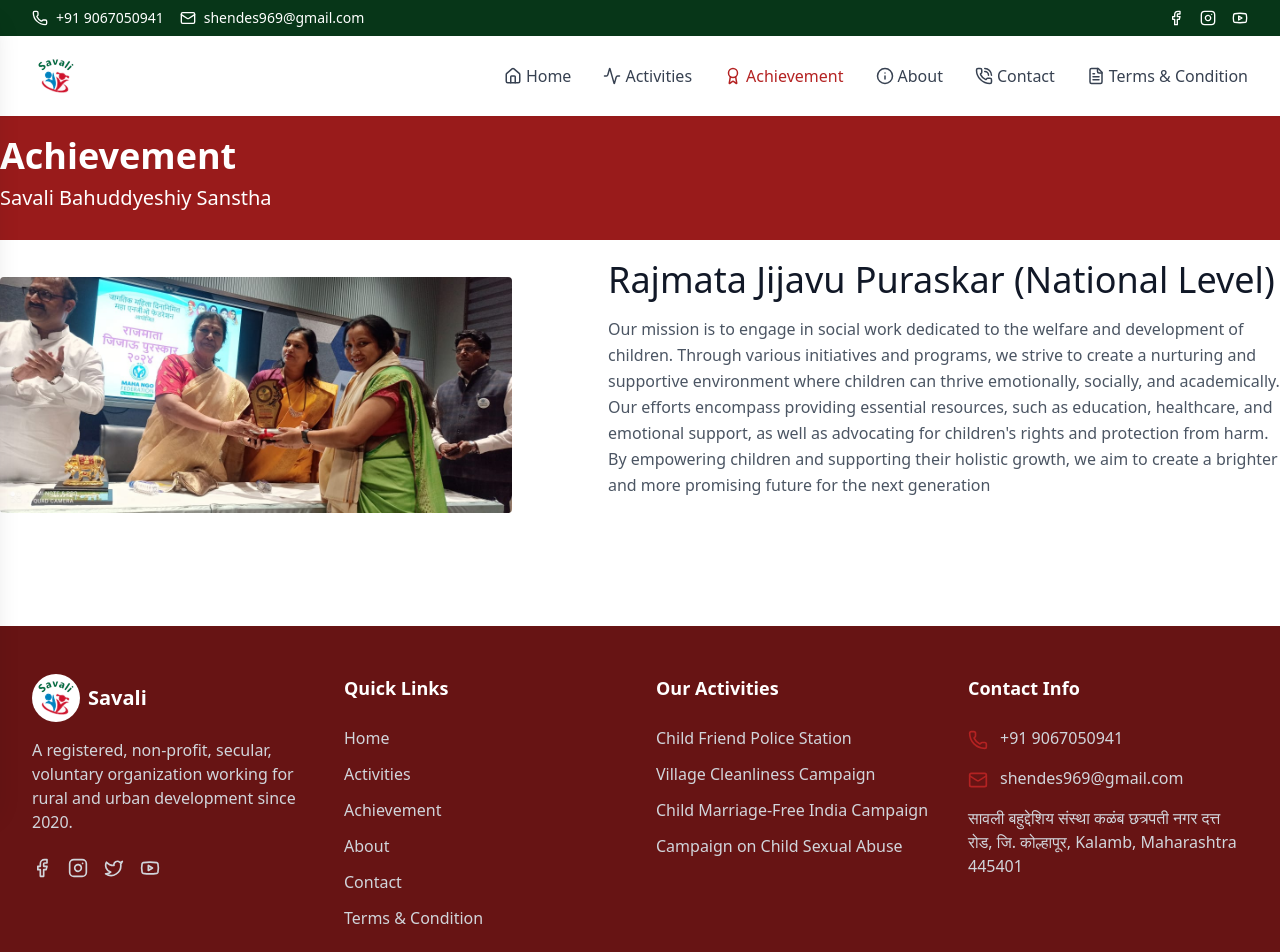
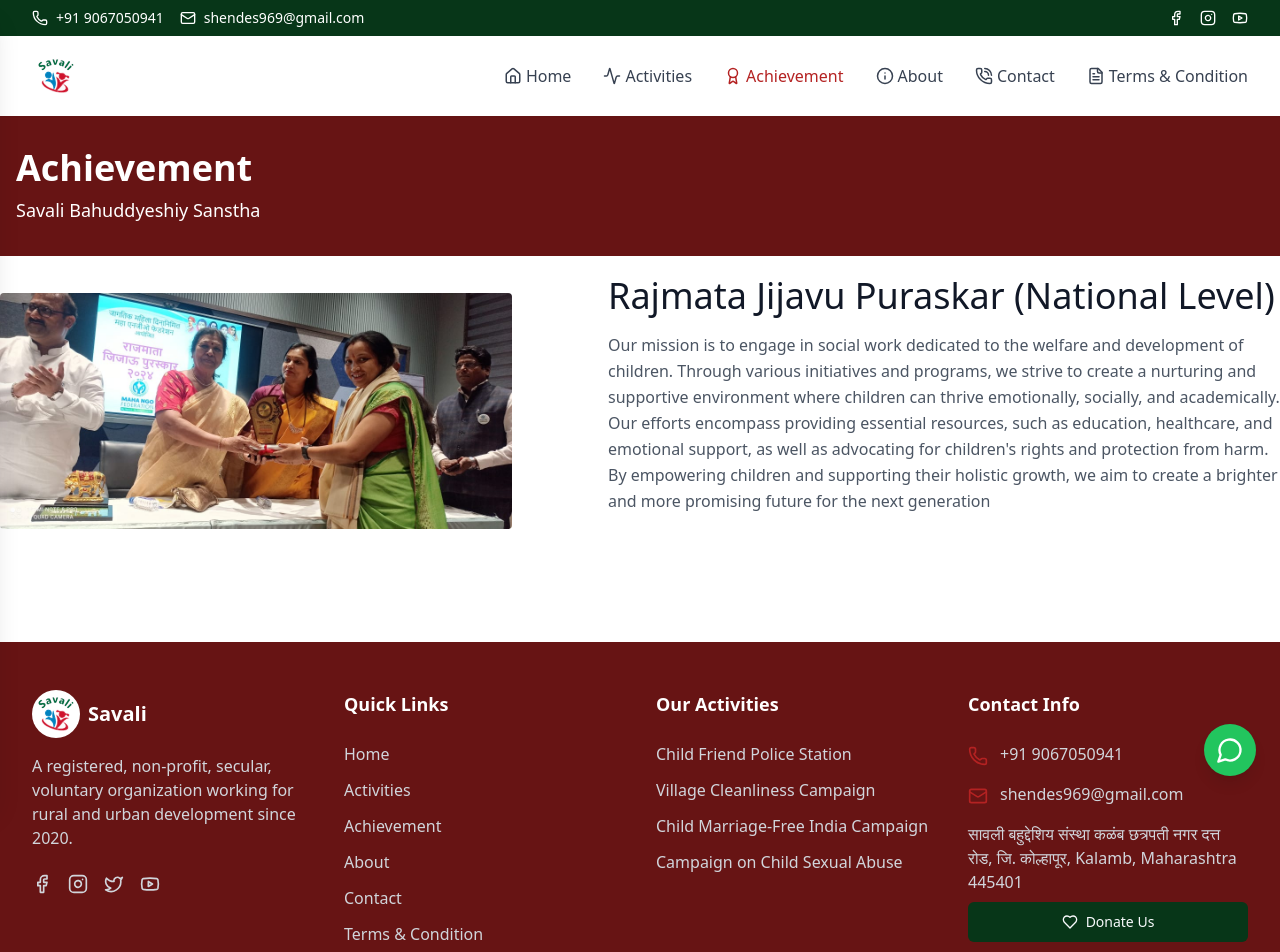
Before and after one commit to gvrv03/-Savali-Bahuddyeshiy-Sanstha, a Next.js app: page /Awards in a window 1280 px wide. Shown: the top 952 px of the page. Built offline with nearby package versions, Linux system fonts and the light colour scheme.

Commit message:
new Version Of Website 2

```diff
--- a/src/app/AboutUs/page.js
+++ b/src/app/AboutUs/page.js
@@ -1,6 +1,7 @@
 import Features from "@/components/Home/Features";
 import React from "react";
 import DonateUs from "../DonateUs/page";
+import PageHeader from "@/components/Utility/PageHeader";
 
 export const metadata = {
   title: " About || Savali Bahuddyeshiy Sanstha",
@@ -19,14 +20,7 @@ export const metadata = {
 const page = () => {
   return (
     <section className="  text-gray-600 body-font">
-      <div className="bg-red-800 text-white py-5 px-5 md:px-0 ">
-        <div className="container m-auto">
-          <h1 className=" text-2xl md:text-4xl font-bold ">About Us</h1>
-          <p className=" text-sm md:text-xl py-2">
-            Savali Bahuddyeshiy Sanstha{" "}
-          </p>
-        </div>
-      </div>
+      <PageHeader title="About Us" />
       <div className="container mx-auto flex flex-col px-5  justify-center items-center">
         <img
           className="lg:w-2/6 md:w-3/6 w-5/6 mb-10 object-cover object-center rounded"
--- a/src/app/Awards/page.js
+++ b/src/app/Awards/page.js
@@ -1,16 +1,10 @@
+import PageHeader from "@/components/Utility/PageHeader";
 import React from "react";
 
 const page = () => {
   return (
     <div className="">
-      <div className="bg-red-800 text-white py-5 px-3 md:px-0 ">
-        <div className="container m-auto">
-          <h1 className=" text-2xl md:text-4xl font-bold ">Achievement</h1>
-          <p className=" text-sm md:text-xl py-2">
-            Savali Bahuddyeshiy Sanstha{" "}
-          </p>
-        </div>
-      </div>
+      <PageHeader title="Achievement" />
       <div className=" p-5 md:p-0 container m-auto mt-5">
         <SingleAward
           image="/Awards/img.jpg"
--- a/src/app/DonateUs/page.js
+++ b/src/app/DonateUs/page.js
@@ -1,14 +1,9 @@
 import React from "react";
-
+import PageHeader from "@/components/Utility/PageHeader";
 const DonateUs = () => {
   return (
-    <div className="mt-[88px]">
-      <div className="bg-red-800 text-white py-5 px-5 md:px-0 ">
-        <div className="container m-auto">
-          <h1 className=" text-2xl md:text-4xl font-bold ">Donate Us</h1>
-          <p className=" text-sm md:text-xl py-2">Savali Bahuddyeshiy Sanstha </p>
-        </div>
-      </div>
+    <div className="">
+      <PageHeader title="Donate Us" />
       <div className=" py-5 px-5 md:px-0 container m-auto ">
         <div>
           <p className="pb-5 text-justify">
--- a/src/app/layout.js
+++ b/src/app/layout.js
@@ -91,6 +91,7 @@ export default function RootLayout({ children }) {
       <body className="">
         <Toaster position="top-center" reverseOrder={false} />
         <Navbar />
+        <Whatsapp />
         {children}
         <Footer />
       </body>
--- a/src/components/ChildComponents/ContactInput.js
+++ b/src/components/ChildComponents/ContactInput.js
@@ -68,7 +68,7 @@ export default function ContactSection() {
         <div className="grid md:grid-cols-2 gap-12">
           <div className="space-y-8">
             <h3 className="text-2xl font-semibold text-gray-800">Get In Touch</h3>
-            <p className="text-gray-600">We'd love to hear from you. Please fill out the form and we'll get back to you as soon as possible.</p>
+            <p className="text-gray-600">We had love to hear from you. Please fill out the form and we will get back to you as soon as possible.</p>
 
             <div className="space-y-6">
               <div className="flex items-start space-x-4">
--- a/src/components/Home/Whatsapp.js
+++ b/src/components/Home/Whatsapp.js
@@ -1,16 +1,19 @@
 "use client";
-import { useRouter } from "next/navigation";
+import { MessageCircle } from "lucide-react";
+import Link from "next/link";
 import React from "react";
 
 const Whatsapp = () => {
-  const router = useRouter();
   return (
-    <button
-      onClick={() => {
-        router.push("https://wa.me/9067050941");
-      }}
-      className=" fixed flex items-center justify-center text-2xl md:text-3xl z-50 rounded-full right-9 bottom-28 uil uil-whatsapp text-white bg-green-500 p-5 w-14 h-14 md:w-14 md:h-14"
-    />
+    <Link
+      href="https://wa.me/919067050941"
+      target="_blank"
+      rel="noopener noreferrer"
+      className="fixed bottom-6  right-6 bg-green-500 text-white p-3 rounded-full shadow-lg hover:bg-green-600 transition-colors z-50"
+      aria-label="Contact us on WhatsApp"
+    >
+      <MessageCircle size={28} />
+    </Link>
   );
 };
 
--- a/src/components/Utility/Footer.js
+++ b/src/components/Utility/Footer.js
@@ -1,3 +1,4 @@
+"use client";
 import Link from "next/link";
 import Image from "next/image";
 import {
@@ -7,10 +8,13 @@ import {
   Youtube,
   Mail,
   Phone,
+  Heart,
 } from "lucide-react";
 import { NAV_LINKS } from "@/JSONData/Navitem";
-
+import { Button } from "../ui/button";
+import { useRouter } from "next/navigation";
 export default function Footer() {
+  const router = useRouter();
   return (
     <footer className="bg-secondary text-white">
       <div className="container mx-auto px-4 md:px-8 py-12">
@@ -133,6 +137,13 @@ export default function Footer() {
                 कोल्हापूर, Kalamb, Maharashtra 445401
               </li>
             </ul>
+            <Button
+            onClick={() => router.push("/DonateUs")}
+            className="w-full mt-2"
+          >
+            <Heart/>
+            Donate Us
+          </Button>
           </div>
         </div>
       </div>
--- a/src/components/Utility/Navbar.js
+++ b/src/components/Utility/Navbar.js
@@ -1,21 +1,17 @@
-"use client"
+"use client";
 
 import { useState } from "react";
 import Link from "next/link";
 import Image from "next/image";
-import { usePathname } from "next/navigation";
-import {
-  Menu,
-  X,
-  Phone,
-  Mail,
-} from "lucide-react";
+import { usePathname, useRouter } from "next/navigation";
+import { Menu, X, Phone, Mail, Heart } from "lucide-react";
 import { NAV_LINKS, SOCIAL_LINKS } from "@/JSONData/Navitem";
+import { Button } from "../ui/button";
 
 export default function Navbar() {
   const [isMenuOpen, setIsMenuOpen] = useState(false);
   const pathname = usePathname();
-
+  const router = useRouter();
   const closeMenu = () => setIsMenuOpen(false);
 
   return (
@@ -35,7 +31,12 @@ export default function Navbar() {
           </div>
           <div className="flex items-center space-x-4">
             {SOCIAL_LINKS.map(({ href, icon: Icon, label }) => (
-              <Link key={href} href={href} aria-label={label} className="hover:text-gray-300 transition">
+              <Link
+                key={href}
+                href={href}
+                aria-label={label}
+                className="hover:text-gray-300 transition"
+              >
                 <Icon size={16} />
               </Link>
             ))}
@@ -44,10 +45,16 @@ export default function Navbar() {
       </div>
 
       {/* Navbar */}
-      <header className="bg-white shadow-sm sticky top-0 z-50">
+      <header className="bg-white shadow-sm sticky top-0 ">
         <div className="container mx-auto flex justify-between items-center py-4 px-4 md:px-8">
           <Link href="/" className="flex items-center">
-            <Image src="/logo.svg" alt="Savali Bahuddyeshiy Sanstha Logo" width={80} height={60} className="h-12 w-auto" />
+            <Image
+              src="/logo.svg"
+              alt="Savali Bahuddyeshiy Sanstha Logo"
+              width={80}
+              height={60}
+              className="h-12 w-auto"
+            />
           </Link>
 
           {/* Desktop Nav */}
@@ -56,7 +63,11 @@ export default function Navbar() {
               <Link
                 key={href}
                 href={href}
-                className={`flex items-center gap-1 hover:text-accent transition ${pathname === href ? "text-accent font-medium" : "text-gray-700"}`}
+                className={`flex items-center gap-1 hover:text-accent transition ${
+                  pathname === href
+                    ? "text-accent font-medium"
+                    : "text-gray-700"
+                }`}
               >
                 <Icon size={18} />
                 <span>{label}</span>
@@ -76,7 +87,12 @@ export default function Navbar() {
       </header>
 
       {/* Overlay */}
-      {isMenuOpen && <div className="fixed inset-0 bg-black/50 z-40 transition-opacity duration-300" onClick={closeMenu}></div>}
+      {isMenuOpen && (
+        <div
+          className="fixed inset-0 bg-black/50 z-40 transition-opacity duration-300"
+          onClick={closeMenu}
+        ></div>
+      )}
 
       {/* Mobile Sidebar */}
       <div
@@ -84,13 +100,16 @@ export default function Navbar() {
           isMenuOpen ? "translate-x-0" : "-translate-x-full"
         } transition-transform duration-300 ease-in-out`}
       >
-        <div className="p-4 border-b flex items-center justify-between">
+        <div className="p-4 border-b flex items-center justify-center">
           <Link href="/" onClick={closeMenu}>
-            <Image src="/logo.svg" alt="Savali Bahuddyeshiy Sanstha Logo" width={60} height={45} className="h-10 w-auto" />
+            <Image
+              src="/logo.svg"
+              alt="Savali Bahuddyeshiy Sanstha Logo"
+              width={60}
+              height={45}
+              className="h-10 w-auto"
+            />
           </Link>
-          <button onClick={closeMenu} className="text-gray-500 hover:text-gray-700 transition">
-            <X size={24} />
-          </button>
         </div>
 
         {/* Mobile Nav Links */}
@@ -100,7 +119,11 @@ export default function Navbar() {
               <li key={href}>
                 <Link
                   href={href}
-                  className={`flex items-center gap-3 p-2 rounded-md hover:bg-accent/10 transition ${pathname === href ? "bg-accent/10 text-accent" : "text-gray-700"}`}
+                  className={`flex items-center gap-3 p-2 rounded-md hover:bg-accent/10 transition ${
+                    pathname === href
+                      ? "bg-accent/10 text-accent"
+                      : "text-gray-700"
+                  }`}
                   onClick={closeMenu}
                 >
                   <Icon size={20} />
@@ -123,6 +146,14 @@ export default function Navbar() {
               <span>shendes969@gmail.com</span>
             </div>
           </div>
+
+          <Button
+            onClick={() => router.push("/DonateUs")}
+            className="w-full mt-2"
+          >
+            <Heart/>
+            Donate Us
+          </Button>
         </div>
       </div>
     </>
```
